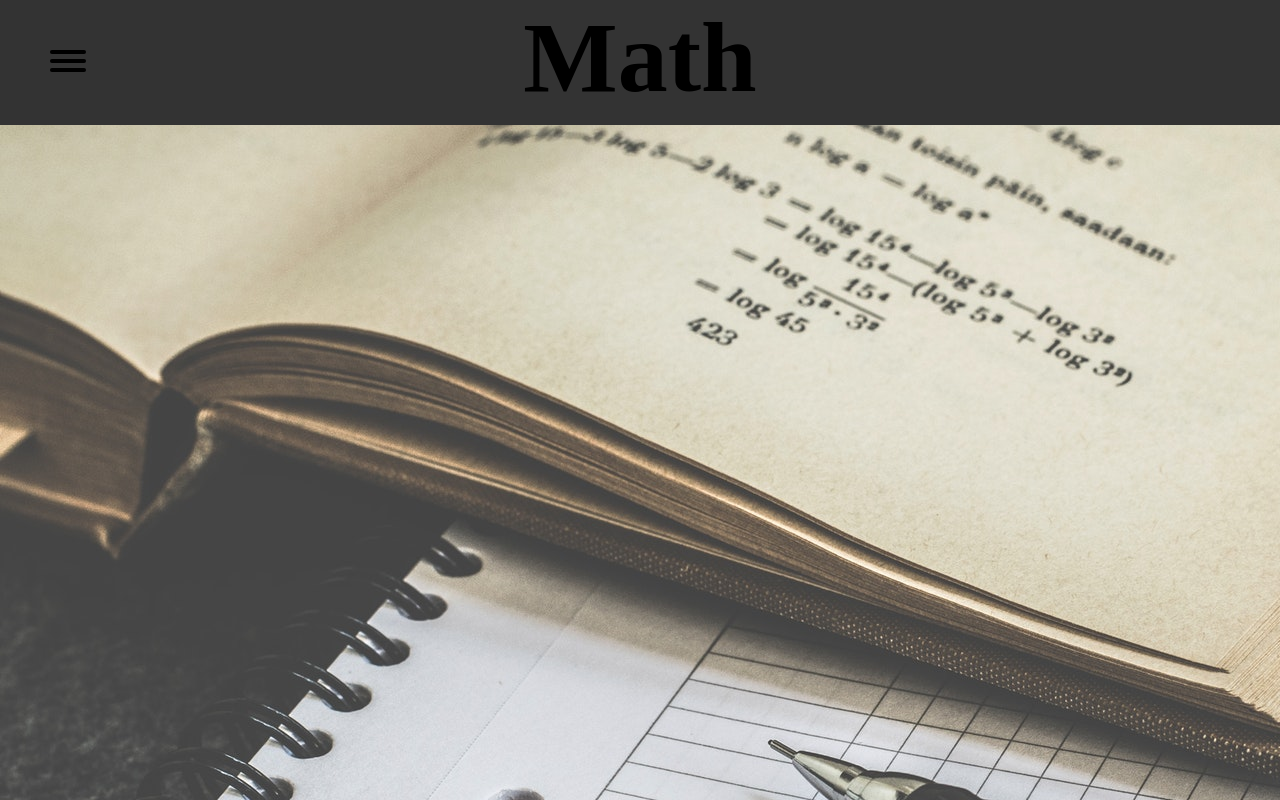
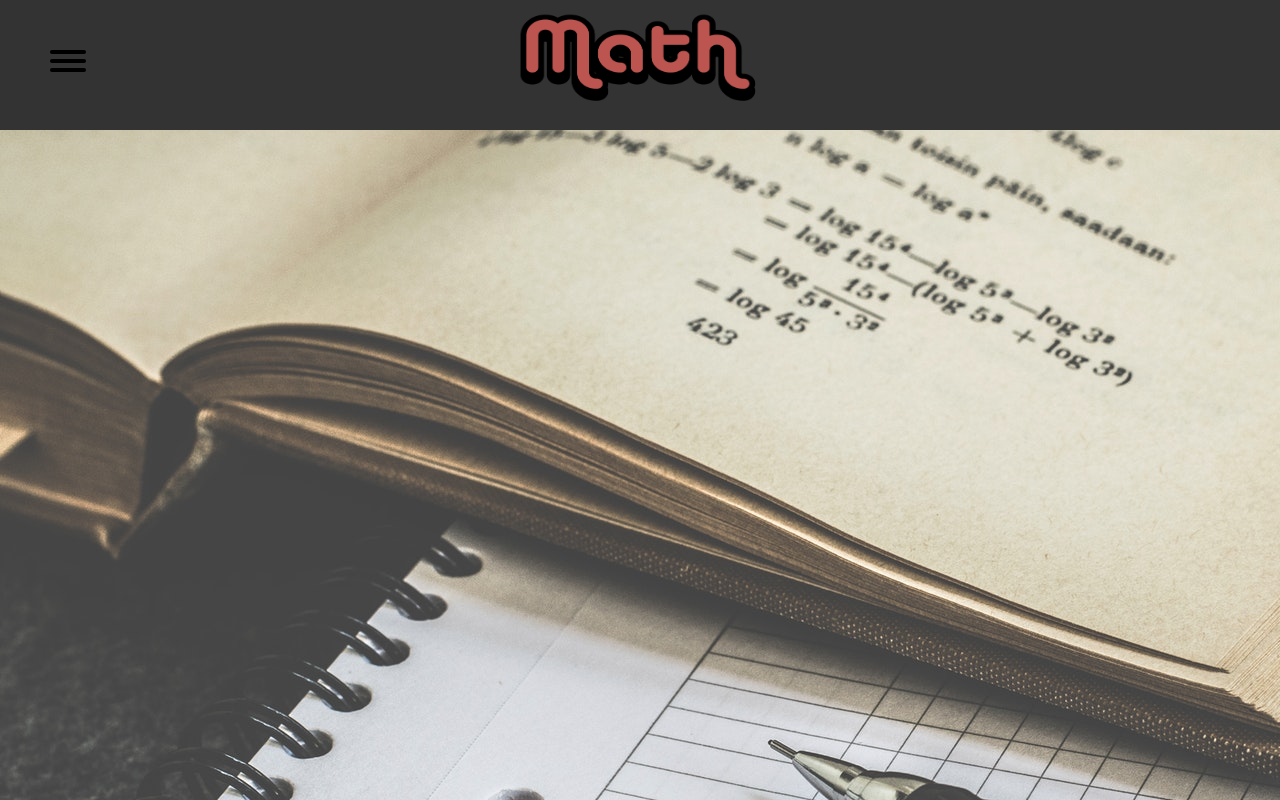
Before and after one commit to pyt1ger/Minerva, a plain HTML site: page subjects/math/math.html in a window 1280 px wide. Shown: the top 800 px of the page. Drawn offline with Linux system fonts and the light colour scheme; a web font is replaced by a local one.

Commit message:
math header picture and fixed subjects menu

```diff
--- a/subjects/math/math.html
+++ b/subjects/math/math.html
@@ -39,7 +39,7 @@
     </div>
   <div class="topbar">
     <div id="scroll">
-      <header class="subjectHeader"><strong>Math</strong></header>
+      <img src="../../img/math.png" width="290" height="130" class="center">
     </div>
 
 <script src="../../javascript/sidebar.js"></script>
```
Also changed, not shown: general/indexTEMP.html (+1 -1 lines), img/math.png (added).
